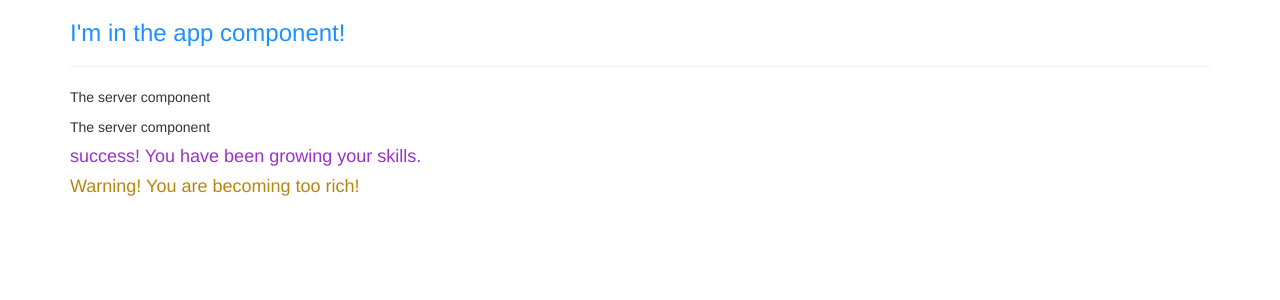
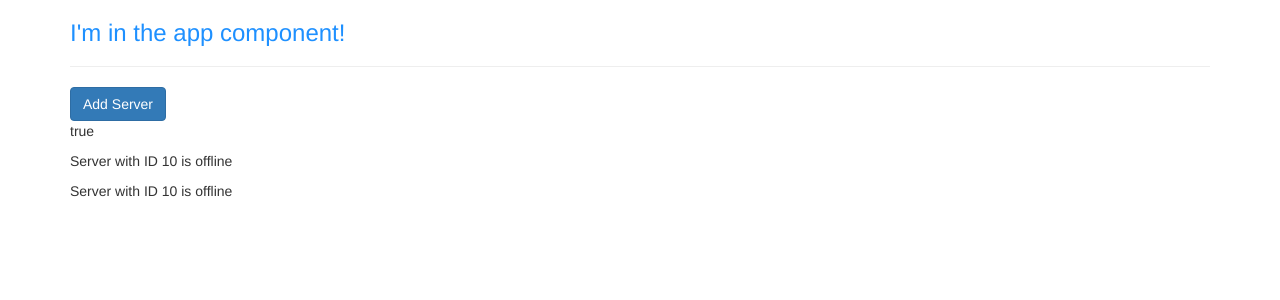
Before and after one commit to TheCompleteWeb/firstAngularApp, an Angular app: page / in a window 1280 px wide. Shown: the top 300 px of the page. Built offline with nearby package versions, Linux system fonts and the light colour scheme.

Commit message:
String property and binding interpolation

```diff
--- a/src/app/app.component.html
+++ b/src/app/app.component.html
@@ -4,8 +4,7 @@
                 <h3>I'm in the app component!</h3>
                 <hr>
                 <app-servers></app-servers>
-                <app-success-alert></app-success-alert>
-                <app-warning-alert></app-warning-alert>
+
                 <!-- <div class="app-servers"></div> -->
         </div>
     </div>
--- a/src/app/server/server.component.html
+++ b/src/app/server/server.component.html
@@ -1 +1 @@
-<p>The server component </p>
+<p> {{ 'Server' }}  with ID {{ serverId }} is {{ getServerStatus() }} </p>
--- a/src/app/server/server.component.ts
+++ b/src/app/server/server.component.ts
@@ -5,5 +5,10 @@
     templateUrl: './server.component.html'
 })
 export class ServerComponent  {
+    serverId : number = 10;
+    serverStatus : string = 'offline';
 
+    getServerStatus() {
+        return this.serverStatus;
+    }
 }
--- a/src/app/servers/servers.component.html
+++ b/src/app/servers/servers.component.html
@@ -1,2 +1,6 @@
+<button
+    class="btn btn-primary"
+    [disabled]="!allowNewServer">Add Server</button>
+<p [innerText]="allowNewServer"></p>
 <app-server></app-server>
 <app-server></app-server>
--- a/src/app/servers/servers.component.ts
+++ b/src/app/servers/servers.component.ts
@@ -4,14 +4,20 @@
   // selector: '[app-servers]',
   // selector:'.app-servers',
   selector:'app-servers',
-  template: `
-            <app-server></app-server>
-            <app-server></app-server>`,
+  // template: `
+  //           <app-server></app-server>
+  //           <app-server></app-server>`,
+  templateUrl : './servers.component.html',
   styleUrls: ['./servers.component.css']
 })
 export class ServersComponent implements OnInit {
+  allowNewServer = false;
 
-  constructor() { }
+  constructor() {
+    setTimeout(()=>{
+      this.allowNewServer = true;
+    },2000);
+  }
 
   ngOnInit() {
   }
```
